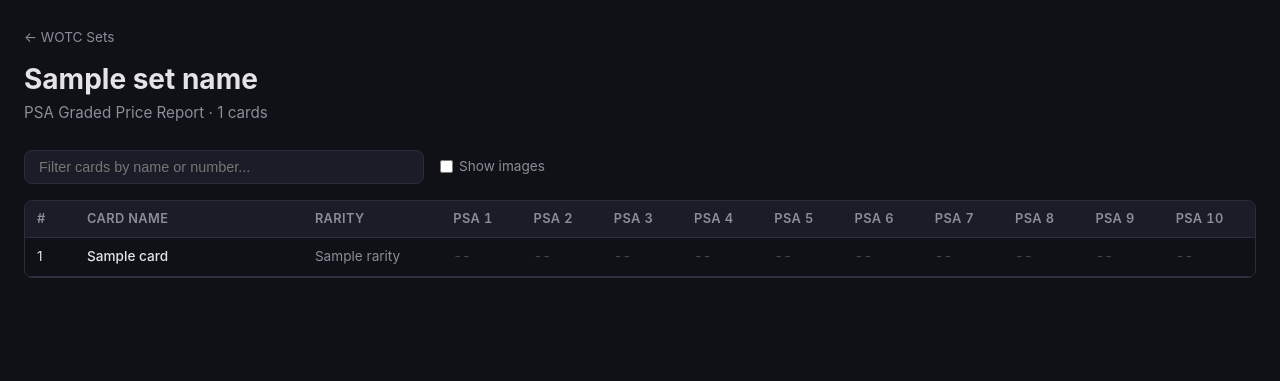
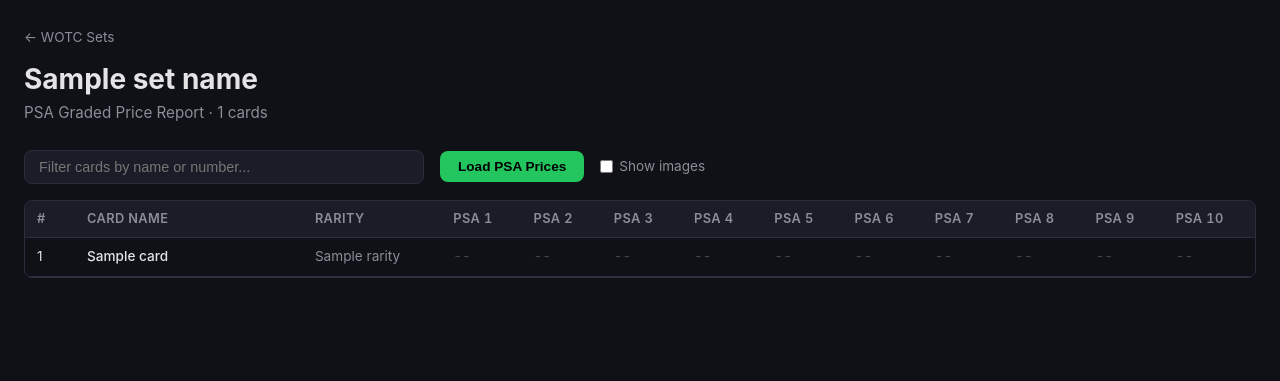
Before and after one commit to cooperarons1/claude, a Flask app: template templates/report.html in a window 1280 px wide. Shown: the part 65-446 px from the top of the page. Run offline with Flask 3, Linux system fonts and the light colour scheme; the template is opened without the code that fills it: most values are stand-ins (such as "Sample title", 1, 10 or a date in 2020); grey boxes marked "Sample" are stand-in pictures.

Commit message:
Fix timeout on set reports with async price loading
- Set report page now loads card list instantly (no individual
  detail API calls during page load)
- Added "Load PSA Prices" button that fetches prices one card at
  a time via AJAX, with progress indicator
- New /api/card/<id>/prices endpoint for single-card price fetch
- Broader exception handling to prevent 500 errors
- Shows progress counter as prices load (e.g. "Loading 5/102...")

https://claude.ai/code/session_01HT84t74bKaeLzPbqWPqQFK

```diff
--- a/app.py
+++ b/app.py
@@ -4,7 +4,6 @@ Pop Counts - PSA Population Report Web App
 Browse PSA graded pricing data for WOTC-era Pokemon TCG sets.
 """
 
-import json
 import os
 from flask import Flask, render_template, request, jsonify
 
@@ -57,7 +56,7 @@ def home():
             sets = get_all_sets()
         else:
             sets = get_wotc_sets()
-    except RuntimeError as e:
+    except Exception as e:
         sets = []
         error = str(e)
 
@@ -79,19 +78,27 @@ def home():
 
 @app.route("/set/<set_id>")
 def set_report(set_id):
-    """PSA pop report for a specific set."""
+    """PSA pop report for a specific set (fast load, no detail calls)."""
     error = None
     cards_data = []
-    set_info = None
+    set_name = set_id
 
+    # Get set name from cache
+    try:
+        all_sets = get_all_sets()
+        for s in all_sets:
+            if s.get("id", s.get("slug", "")) == set_id:
+                set_name = s.get("name", set_id)
+                break
+    except Exception:
+        pass
+
+    # Fast card list (no individual detail fetches)
     try:
         api_key = get_api_key()
-        set_info = poketrace.find_set_by_id(api_key, set_id)
-        cards_data = poketrace.build_set_report(api_key, set_id)
-    except RuntimeError as e:
+        cards_data = poketrace.build_set_card_list(api_key, set_id)
+    except Exception as e:
         error = str(e)
-
-    set_name = set_info.get("name", set_id) if set_info else set_id
 
     return render_template(
         "report.html",
@@ -102,24 +109,35 @@ def set_report(set_id):
     )
 
 
+@app.route("/api/card/<card_id>/prices")
+def api_card_prices(card_id):
+    """Fetch PSA graded prices for a single card (called via JS)."""
+    try:
+        api_key = get_api_key()
+        grades = poketrace.fetch_card_prices(api_key, card_id)
+        return jsonify(grades)
+    except Exception as e:
+        return jsonify({"error": str(e)}), 500
+
+
 @app.route("/api/sets")
 def api_sets():
     """JSON endpoint for WOTC sets."""
     try:
         sets = get_wotc_sets()
         return jsonify(sets)
-    except RuntimeError as e:
+    except Exception as e:
         return jsonify({"error": str(e)}), 500
 
 
 @app.route("/api/report/<set_id>")
 def api_report(set_id):
-    """JSON endpoint for a set's pop report."""
+    """JSON endpoint for a set's card list."""
     try:
         api_key = get_api_key()
-        cards_data = poketrace.build_set_report(api_key, set_id)
+        cards_data = poketrace.build_set_card_list(api_key, set_id)
         return jsonify(cards_data)
-    except RuntimeError as e:
+    except Exception as e:
         return jsonify({"error": str(e)}), 500
 
 
--- a/poketrace.py
+++ b/poketrace.py
@@ -208,10 +208,10 @@ def extract_psa_grades(card_data):
     return grades
 
 
-def build_set_report(api_key, set_id):
-    """Build a full PSA pop report for a given set.
+def build_set_card_list(api_key, set_id):
+    """Build a card list for a set (fast, no individual detail calls).
 
-    Returns a list of dicts with card info and PSA grades.
+    Returns a list of dicts with basic card info from the list endpoint.
     """
     cards = fetch_set_cards(api_key, set_id)
     if not cards:
@@ -235,14 +235,8 @@ def build_set_report(api_key, set_id):
         except (ValueError, IndexError):
             sort_num = 999
 
-        # Fetch detail for graded pricing
-        psa_grades = {}
-        if card_id:
-            try:
-                detail = fetch_card_detail(api_key, card_id)
-                psa_grades = extract_psa_grades(detail)
-            except RuntimeError:
-                pass
+        # Extract any graded prices already in the list response
+        psa_grades = extract_psa_grades(card)
 
         cards_data.append({
             "id": card_id,
@@ -257,7 +251,14 @@ def build_set_report(api_key, set_id):
             "psa_grades": psa_grades,
         })
 
-        time.sleep(0.3)
-
     cards_data.sort(key=lambda c: c["sort_num"])
     return cards_data
+
+
+def fetch_card_prices(api_key, card_id):
+    """Fetch PSA graded prices for a single card (for async loading)."""
+    try:
+        detail = fetch_card_detail(api_key, card_id)
+        return extract_psa_grades(detail)
+    except Exception:
+        return {}
--- a/static/style.css
+++ b/static/style.css
@@ -237,6 +237,32 @@ a:hover {
     font-size: 0.95rem;
 }
 
+/* ===== Load Button & Status ===== */
+.btn-load {
+    padding: 8px 18px;
+    background: var(--green);
+    color: #000;
+    border: none;
+    border-radius: var(--radius);
+    font-size: 0.85rem;
+    font-weight: 600;
+    cursor: pointer;
+    transition: opacity 0.2s;
+}
+
+.btn-load:hover { opacity: 0.85; }
+.btn-load:disabled { opacity: 0.5; cursor: not-allowed; }
+
+.price-status {
+    padding: 8px 14px;
+    margin-bottom: 12px;
+    border-radius: var(--radius);
+    background: rgba(108, 99, 255, 0.15);
+    border: 1px solid rgba(108, 99, 255, 0.3);
+    color: var(--accent);
+    font-size: 0.85rem;
+}
+
 /* ===== Table Controls ===== */
 .table-controls {
     display: flex;
--- a/templates/report.html
+++ b/templates/report.html
@@ -16,10 +16,13 @@
         placeholder="Filter cards by name or number..."
         class="filter-input"
     >
+    <button id="load-prices" class="btn-load">Load PSA Prices</button>
     <label class="toggle-label">
         <input type="checkbox" id="toggle-images"> Show images
     </label>
 </div>
+
+<div id="price-status" class="price-status hidden"></div>
 
 <div class="table-wrapper">
     <table class="pop-table">
@@ -36,7 +39,7 @@
         </thead>
         <tbody>
             {% for card in cards %}
-            <tr data-name="{{ card.name|lower }}" data-num="{{ card.number }}">
+            <tr data-name="{{ card.name|lower }}" data-num="{{ card.number }}" data-id="{{ card.id }}">
                 <td class="col-img hidden" data-img>
                     {% if card.image %}
                     <img src="{{ card.image }}" alt="{{ card.name }}" class="card-thumb" loading="lazy">
@@ -48,13 +51,9 @@
                 <td class="col-name">{{ card.name }}</td>
                 <td class="col-rarity">{{ card.rarity or '--' }}</td>
                 {% for g in range(1, 11) %}
-                <td class="col-grade {% if card.psa_grades.get(g) %}has-value{% endif %}">
+                <td class="col-grade grade-cell" data-grade="{{ g }}">
                     {% if card.psa_grades.get(g) is not none %}
-                        {% if card.psa_grades.get(g) is number %}
-                            ${{ "%.2f"|format(card.psa_grades.get(g)) }}
-                        {% else %}
-                            {{ card.psa_grades.get(g) }}
-                        {% endif %}
+                        <span class="has-value">${{ "%.2f"|format(card.psa_grades.get(g)) }}</span>
                     {% else %}
                         <span class="empty">--</span>
                     {% endif %}
@@ -75,17 +74,19 @@
 {% block scripts %}
 <script>
 document.addEventListener('DOMContentLoaded', function() {
-    const filter = document.getElementById('card-filter');
-    const toggle = document.getElementById('toggle-images');
-    const rows = document.querySelectorAll('.pop-table tbody tr');
-    const imgCells = document.querySelectorAll('[data-img]');
+    var filter = document.getElementById('card-filter');
+    var toggle = document.getElementById('toggle-images');
+    var loadBtn = document.getElementById('load-prices');
+    var status = document.getElementById('price-status');
+    var rows = document.querySelectorAll('.pop-table tbody tr');
+    var imgCells = document.querySelectorAll('[data-img]');
 
     if (filter) {
         filter.addEventListener('input', function() {
-            const q = this.value.toLowerCase();
+            var q = this.value.toLowerCase();
             rows.forEach(function(row) {
-                const name = row.getAttribute('data-name') || '';
-                const num = row.getAttribute('data-num') || '';
+                var name = row.getAttribute('data-name') || '';
+                var num = row.getAttribute('data-num') || '';
                 row.style.display = (name.includes(q) || num.includes(q)) ? '' : 'none';
             });
         });
@@ -98,6 +99,59 @@ document.addEventListener('DOMContentLoaded', function() {
             });
         });
     }
+
+    if (loadBtn) {
+        loadBtn.addEventListener('click', function() {
+            loadBtn.disabled = true;
+            loadBtn.textContent = 'Loading...';
+            status.classList.remove('hidden');
+            status.textContent = 'Fetching PSA prices... this may take a moment.';
+
+            var cardRows = Array.from(rows);
+            var idx = 0;
+            var total = cardRows.length;
+
+            function loadNext() {
+                if (idx >= total) {
+                    status.textContent = 'All prices loaded!';
+                    loadBtn.textContent = 'Prices Loaded';
+                    setTimeout(function() { status.classList.add('hidden'); }, 3000);
+                    return;
+                }
+
+                var row = cardRows[idx];
+                var cardId = row.getAttribute('data-id');
+                idx++;
+
+                status.textContent = 'Loading prices... ' + idx + '/' + total;
+
+                if (!cardId) {
+                    loadNext();
+                    return;
+                }
+
+                fetch('/api/card/' + encodeURIComponent(cardId) + '/prices')
+                    .then(function(r) { return r.json(); })
+                    .then(function(grades) {
+                        if (!grades.error) {
+                            for (var g = 1; g <= 10; g++) {
+                                var cell = row.querySelector('[data-grade="' + g + '"]');
+                                if (cell && grades[g] !== undefined && grades[g] !== null) {
+                                    var val = parseFloat(grades[g]);
+                                    cell.innerHTML = '<span class="has-value">$' + val.toFixed(2) + '</span>';
+                                }
+                            }
+                        }
+                        setTimeout(loadNext, 100);
+                    })
+                    .catch(function() {
+                        setTimeout(loadNext, 100);
+                    });
+            }
+
+            loadNext();
+        });
+    }
 });
 </script>
 {% endblock %}
```
